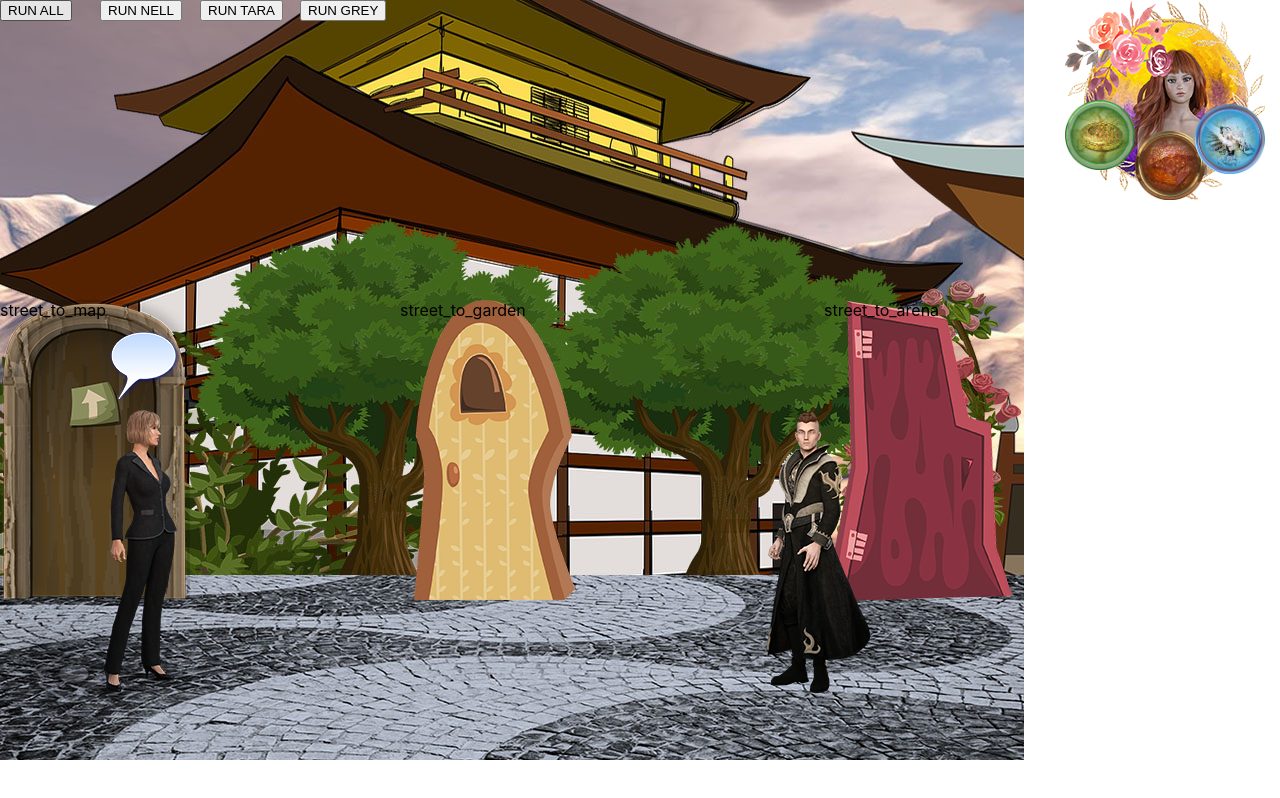
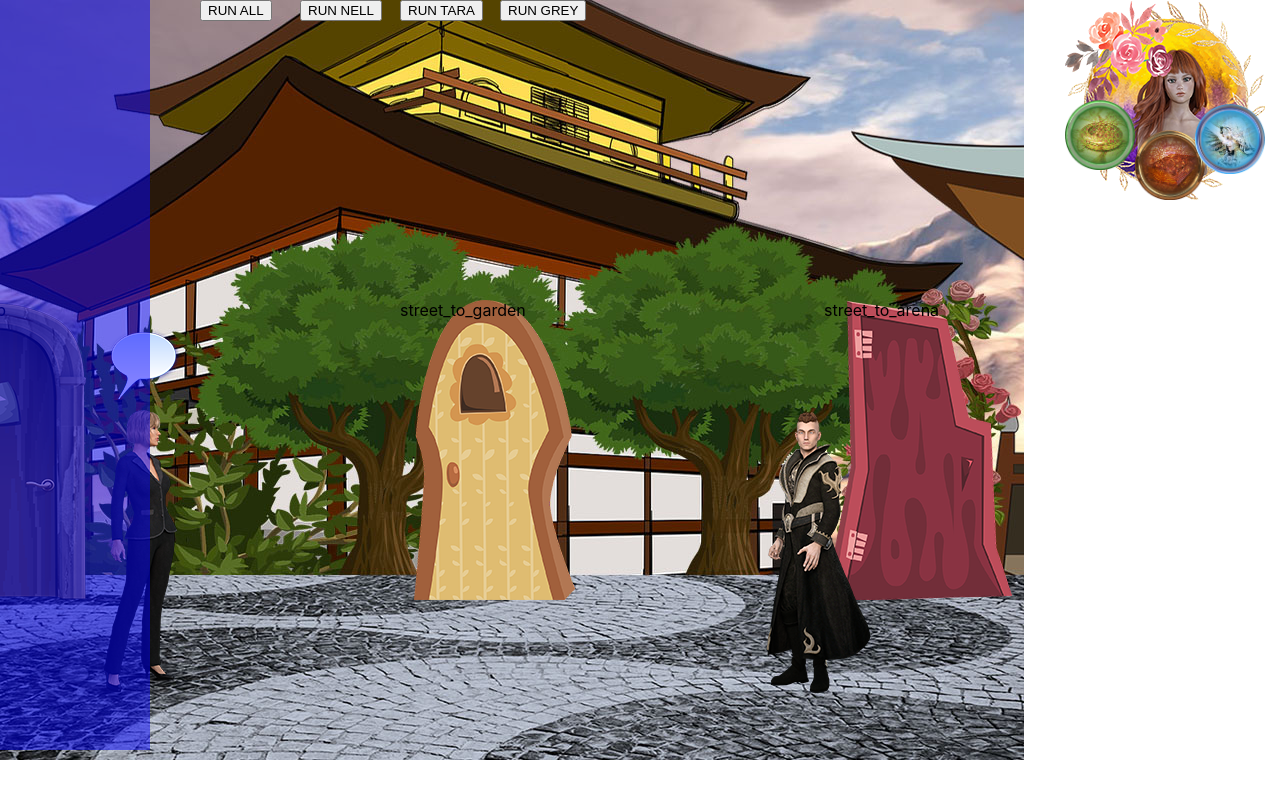
Before and after one commit to DropBearLabs/ormron-react, a React (Create React App) app: page / in a window 1280 px wide. Built offline with nearby package versions, Linux system fonts and the light colour scheme.

Commit message:
Last dialogue on level

```diff
--- a/src/App.tsx
+++ b/src/App.tsx
@@ -25,11 +25,41 @@ import {
 } from "./debug/debug.js";
 
 import "./App.css";
-import { IGso } from "./types/Types";
+import { IGso, ILevelTrigger } from "./types/Types";
 import { Menu } from "./Menu";
 import { Quest } from "./Quest";
 import { IConnectionLevel, IGsoLevel, INPCLevel } from "./types/TypeLevels";
 import { Characters } from "./Characters";
+import { LevelTrigger } from "./LevelTrigger";
+
+const Debug = () => (
+  <>
+    <button
+      style={{ position: "absolute", top: 0, left: 200 }}
+      onClick={() => runInDebugAll()}
+    >
+      RUN ALL
+    </button>
+    <button
+      style={{ position: "absolute", top: 0, left: 300 }}
+      onClick={() => runInDebugNell()}
+    >
+      RUN NELL
+    </button>
+    <button
+      style={{ position: "absolute", top: 0, left: 400 }}
+      onClick={() => runInDebugTara()}
+    >
+      RUN TARA
+    </button>
+    <button
+      style={{ position: "absolute", top: 0, left: 500 }}
+      onClick={() => runInDebugGrey()}
+    >
+      RUN GREY
+    </button>
+  </>
+);
 
 interface IInfolineProps {
   line: string | null;
@@ -74,34 +104,13 @@ const App: React.FC = () => {
 
   return (
     <div className="App">
+      {findLevel(activeLevel).triggers.map((t: ILevelTrigger) => {
+        return <LevelTrigger trigger={t} />;
+      })}
       <img
         alt="level-background"
         src={findLevel(activeLevel).backgrounds[0].image}
       />
-      <button
-        style={{ position: "absolute", top: 0, left: 0 }}
-        onClick={() => runInDebugAll()}
-      >
-        RUN ALL
-      </button>
-      <button
-        style={{ position: "absolute", top: 0, left: 100 }}
-        onClick={() => runInDebugNell()}
-      >
-        RUN NELL
-      </button>
-      <button
-        style={{ position: "absolute", top: 0, left: 200 }}
-        onClick={() => runInDebugTara()}
-      >
-        RUN TARA
-      </button>
-      <button
-        style={{ position: "absolute", top: 0, left: 300 }}
-        onClick={() => runInDebugGrey()}
-      >
-        RUN GREY
-      </button>
       {findLevel(activeLevel).connections.map((c: string) => {
         const connection = findConnection(c);
         const connectionId = (connection.id as unknown) as IConnectionLevel;
@@ -144,6 +153,7 @@ const App: React.FC = () => {
       {showMap !== null ? <Map map={maps[0]} /> : null}
       {showParty !== null ? <Party /> : null}
       {showCharacters !== false ? <Characters /> : null}
+      <Debug />
     </div>
   );
 };
--- /dev/null
+++ b/src/LevelTrigger.tsx
@@ -0,0 +1,75 @@
+import React from "react";
+
+import { findTrigger, checkGlobalEvents } from "./data/helpers";
+import { ILevelTrigger, IGso } from "./types/Types";
+import { ITrigger } from "./types/TypeTriggers";
+import { useSelector, useDispatch } from "react-redux";
+import {
+  ACTIVATE_LEVEL,
+  UPDATE_QUEST,
+  OPEN_CONNECTION,
+  ACTIVE_DIALOGUE,
+  ADD_GLOBAL_EVENT
+} from "./data/Constants";
+
+import {
+  levelActive,
+  questUpdate,
+  openConnection,
+  showDialogue,
+  addGlobalEvent
+} from "./store/actions";
+
+interface ILevelTriggerProps {
+  trigger: ILevelTrigger;
+}
+
+export const LevelTrigger = (props: ILevelTriggerProps) => {
+  const globalevents = useSelector((state: IGso) => state.globalEvents);
+  const dispatch = useDispatch();
+  const triggerStyle = {
+    backgroundColor: "blue",
+    opacity: "0.5",
+    position: "absolute" as "absolute",
+    x: props.trigger.coordinates.x,
+    y: props.trigger.coordinates.y,
+    width: props.trigger.width,
+    height: "750px",
+    zIndex: 1
+  };
+
+  const triggerEvent = (id: string) => {
+    const trigger: ITrigger = findTrigger(id);
+    if (trigger.condition) {
+      if (!checkGlobalEvents(globalevents, trigger.condition)) {
+        return;
+      }
+    }
+
+    switch (trigger.triggerType) {
+      case ACTIVATE_LEVEL:
+        dispatch(levelActive(trigger.data));
+        return;
+      case UPDATE_QUEST:
+        dispatch(questUpdate(trigger.data));
+        return;
+      case OPEN_CONNECTION:
+        dispatch(openConnection(trigger.data));
+        return;
+      case ACTIVE_DIALOGUE:
+        dispatch(showDialogue(trigger.data));
+        return;
+      case ADD_GLOBAL_EVENT:
+        dispatch(addGlobalEvent(trigger.data));
+        return;
+      default:
+        return;
+    }
+  };
+  return (
+    <div
+      style={triggerStyle}
+      onClick={() => props.trigger.triggers.map(t => triggerEvent(t))}
+    ></div>
+  );
+};
--- a/src/data/Connections.ts
+++ b/src/data/Connections.ts
@@ -13,8 +13,8 @@ export const connections: IConnection[] = [
     id: IGsoLevelOrmronStreetConnections.street_to_map,
     open: "temp-obj3c.png",
     closed: "temp-obj3.png",
-    position: { x: 0, y: GROUNDLEVEL },
-    showParty: ["maya"]
+    position: { x: -100, y: GROUNDLEVEL },
+    showParty: null
   },
   {
     id: IGsoLevelOrmronStreetConnections.street_to_arena,
--- a/src/data/Dialogues.ts
+++ b/src/data/Dialogues.ts
@@ -3,8 +3,7 @@ import {
   IGsoLevelOrmronStreetNPCs,
   IGsoLevelOrmronArenaNPCs,
   IGsoLevelOrmronGardenNPCs,
-  IGsoLevelOrmronGazeboNPCs,
-  IGsoLevelOrmronGazeboConnections
+  IGsoLevelOrmronGazeboNPCs
 } from "../types/TypeLevels";
 
 export const defaultLines: IDefaultLine[] = [
@@ -847,12 +846,124 @@ export const dialogues: IDialogue[] = [
       "Because I am a cool dude and the only one who's not in love with him in the school?"
     ],
     nextNode: 81
+  },
+  {
+    id: 85,
+    characterId: IGsoLevelOrmronStreetNPCs.char_Maya,
+    image: "temp-dial1.png",
+    lines: ["I need to make sure I have everything I need before I leave..."],
+    nextNode: {
+      event: [
+        { event: "NELL_PARTY", status: true },
+        { event: "TARA_PARTY", status: true },
+        { event: "GREY_PARTY", status: true }
+      ],
+      nextYes: 86,
+      nextNo: 96
+    }
+  },
+  {
+    id: 86,
+    characterId: IGsoLevelOrmronStreetNPCs.char_Maya,
+    image: "temp-dial1.png",
+    lines: ["Wait! I think someone needs to stay in case Dart comes back."],
+    nextNode: 87
+    //Trigger "all team"
+  },
+  {
+    id: 87,
+    characterId: IGsoLevelOrmronGazeboNPCs.char_Grey,
+    image: "temp-dial6.png",
+    lines: ["Happy to stay behind"],
+    choice: [
+      {
+        text: "Sure",
+        nextDial: 88,
+        id: 1,
+        triggers: ["1_Grey_add"]
+      },
+      {
+        text: "No, I need you!",
+        nextDial: 89,
+        id: 2,
+        triggers: ["1_Grey_lost"]
+      }
+    ]
+  },
+  {
+    id: 88,
+    characterId: IGsoLevelOrmronStreetNPCs.char_Maya,
+    image: "temp-dial1.png",
+    lines: ["Sure. Tell him we're at the camp if you see him."],
+    nextNode: 90
+  },
+  {
+    id: 89,
+    characterId: IGsoLevelOrmronStreetNPCs.char_Maya,
+    image: "temp-dial1.png",
+    lines: ["No, I need you. Let me think."],
+    choice: [
+      {
+        text: "Tara stays",
+        nextDial: 91,
+        id: 1,
+        triggers: ["1_Tara_lost"]
+      },
+      {
+        text: "Nell stays",
+        nextDial: 92,
+        id: 2,
+        triggers: ["1_Nell_lost"]
+      }
+    ]
+  },
+  {
+    id: 90,
+    characterId: IGsoLevelOrmronGazeboNPCs.char_Grey,
+    image: "temp-dial6.png",
+    lines: ["Sure. Tell him we're at the camp if you see him."],
+    nextNode: 95
+  },
+  {
+    id: 91,
+    characterId: IGsoLevelOrmronStreetNPCs.char_Maya,
+    image: "temp-dial1.png",
+    lines: ["Tara, you stay!"],
+    nextNode: 93
+  },
+  {
+    id: 92,
+    characterId: IGsoLevelOrmronStreetNPCs.char_Maya,
+    image: "temp-dial1.png",
+    lines: ["Nell, you stay!"],
+    nextNode: 94
+  },
+  {
+    id: 93,
+    characterId: IGsoLevelOrmronGardenNPCs.char_Tara,
+    image: "temp-dial5.png",
+    lines: ["So you asked me to join you to leave me behind?", "Not cool!"],
+    nextNode: 96
+  },
+  {
+    id: 94,
+    characterId: IGsoLevelOrmronGardenNPCs.char_Nell,
+    image: "temp-dial4.png",
+    lines: ["But, Lady Maya, I thought you wanted me on your team..."],
+    nextNode: 96
+  },
+  {
+    id: 95,
+    characterId: IGsoLevelOrmronGazeboNPCs.char_Grey,
+    image: "temp-dial6.png",
+    lines: ["As if he would care... Good luck!"],
+    nextNode: 96
+  },
+  {
+    id: 96,
+    characterId: IGsoLevelOrmronStreetNPCs.char_Maya,
+    image: "temp-dial1.png",
+    lines: ["So, Desert heart, here I go..."]
+    // Trigger Lonly Traveller
   }
-  // {
-  //   id:,
-  //   characterId:,
-  //   image:,
-  //   lines: [],
-  //   nextNode:
-  // },
 ];
--- a/src/data/Levels.ts
+++ b/src/data/Levels.ts
@@ -22,13 +22,21 @@ export const levels: ILevel[] = [
     npcs: [
       IGsoLevelOrmronStreetNPCs.npc_Olija,
       IGsoLevelOrmronStreetNPCs.npc_Dario
+    ],
+    triggers: [
+      {
+        triggers: ["1_Dial_Desert_handshake"],
+        coordinates: { x: 50, y: 0 },
+        width: 150
+      }
     ]
   },
   {
     id: "ormron_arena",
     backgrounds: [{ image: "temp2.jpg" }],
     connections: [IGsoLevelOrmronArenaConnections.arena_to_street],
-    npcs: [IGsoLevelOrmronArenaNPCs.npc_Dario1]
+    npcs: [IGsoLevelOrmronArenaNPCs.npc_Dario1],
+    triggers: []
   },
   {
     id: "ormron_garden",
@@ -41,7 +49,8 @@ export const levels: ILevel[] = [
     npcs: [
       IGsoLevelOrmronGardenNPCs.char_Tara,
       IGsoLevelOrmronGardenNPCs.npc_AmuletGirl
-    ]
+    ],
+    triggers: []
   },
   {
     id: "ormron_gazebo",
@@ -50,7 +59,8 @@ export const levels: ILevel[] = [
     npcs: [
       IGsoLevelOrmronGazeboNPCs.char_Grey,
       IGsoLevelOrmronGazeboNPCs.npc_SchoolGirl
-    ]
+    ],
+    triggers: []
   } /*
   {
     id: "ormron_school",
--- a/src/data/Triggers.ts
+++ b/src/data/Triggers.ts
@@ -157,6 +157,12 @@ export const triggers: ITrigger[] = [
     ]
   },
   {
+    id: "1_Dial_Desert_handshake",
+    triggerType: ACTIVE_DIALOGUE,
+    data: 85,
+    condition: [{ event: "TUTORIAL_COMPLETE", status: true }]
+  },
+  {
     id: "4_Dial_Gazebo_handshake",
     triggerType: ACTIVE_DIALOGUE,
     data: 45,
--- a/src/debug/debug.js
+++ b/src/debug/debug.js
@@ -123,6 +123,17 @@ await clickThrough("street_to_garden");
     "dialogue77_line0",
     "dialogue79_line0",
     'dialogue83_line0'
+  ]);
+
+  await clickThrough("ormron_gazebo_npc_SchoolGirl");
+  await passDialogue([
+    "dialogue40_line0",
+    "dialogue41_line0",
+    "dialogue42_line0",
+    "dialogue42_line1",
+    "dialogue42_line2",
+    "dialogue43_line0",
+    "dialogue44_line0"
   ]);
 };
 
```
Also changed, not shown: src/types/Types.ts (+6 -1 lines).
